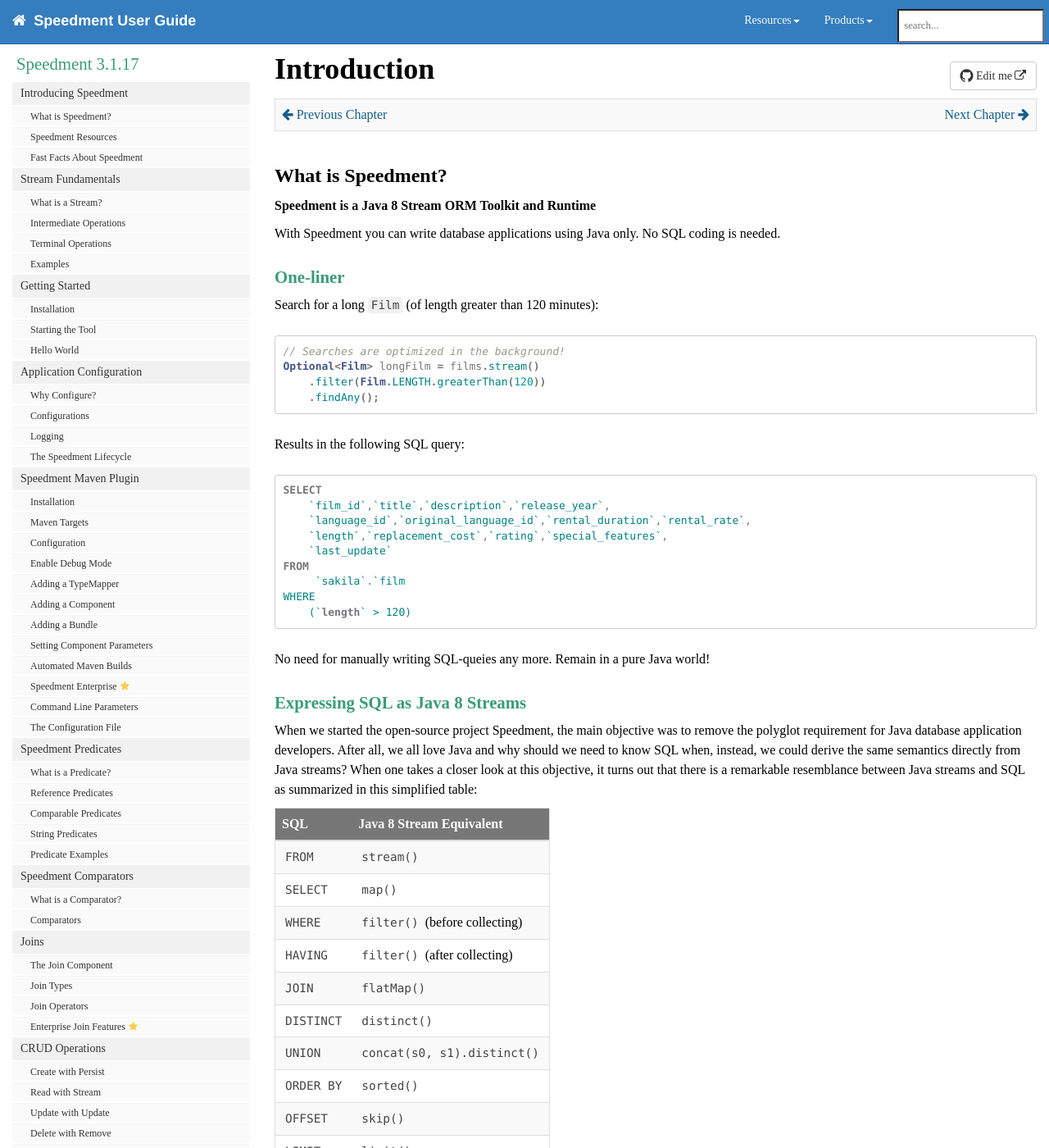
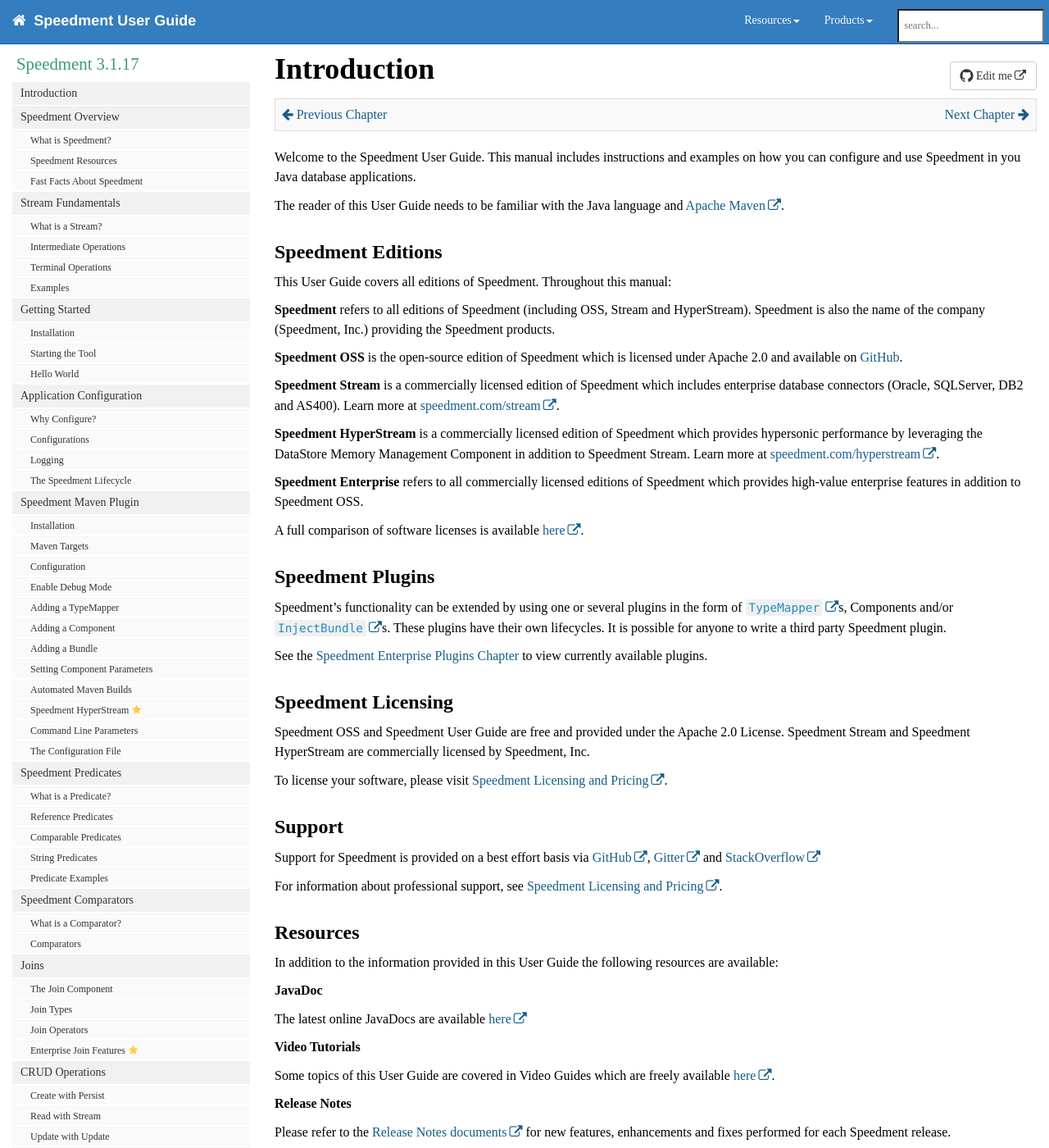
Before and after one commit to speedment/speedment-doc, a Jekyll site: the page built from pages/introduction.md, in a window 1280 px wide and 1400 px high. Shown: the whole window at 82% size. Built offline with Jekyll 4.4.1, drawn with Linux system fonts in a browser that asks for light colours; nearby versions of some CDN libraries; comment, search, counter and statistics services are not loaded; some of the changed text lies outside the part shown.

Commit message:
Rewrite Introduction

````diff
--- a/_data/sidebars/mydoc_sidebar.yml
+++ b/_data/sidebars/mydoc_sidebar.yml
@@ -19,8 +19,12 @@
       output: pdf
       type: frontmatter
 
-  - title: Introducing Speedment
+  - title: Introduction
     url: introduction.html#top
+    output: web, pdf
+
+  - title: Speedment Overview
+    url: overview.html#top
     output: web, pdf
     folderitems:
 
@@ -154,9 +158,9 @@
       output: web, pdf
       type: homepage
 
-    - title: Speedment Enterprise
+    - title: Speedment HyperStream
       enterprise: true
-      url: maven.html#speedment-enterprise
+      url: maven.html#speedment-hyperstream
       output: web, pdf
       type: homepage
 
--- a/pages/datastore.md
+++ b/pages/datastore.md
@@ -1,7 +1,7 @@
 ---
 permalink: datastore.html
 sidebar: mydoc_sidebar
-title: Data Store
+title: DataStore Acceleration
 keywords: Data Store, In, Memory, Acceleration
 toc: false
 Tags: Data Store
@@ -12,7 +12,7 @@
 {% include prev_next.html %}
 
 ## What is DataStore?
-The Speedment Enterprise Datastore is a proprietary module for Speedment that stores database entities in-memory, allowing database queries to be performed extremely fast, utilizing the Java 8 Stream API to the fullest.
+The Speedment Enterprise DataStore is a proprietary module for Speedment that stores database entities in-memory, allowing database queries to be performed extremely fast, utilizing the Java 8 Stream API to the fullest.
 
 A Stream does not describe any details about how data is retrieved, in fact this is delegated to the framework defining the pipeline source and termination. There is nothing in the design of a stream entailing data must come from a SQL query. This fact is used by Speedment Enterprise that contains an in-JVM-memory analytics engine called DataStore, allowing streams to connect directly to RAM instead of remote databases.
 
@@ -26,7 +26,7 @@
 The DataStore module needs to be referenced both in your pom.xml file and in you application.
 
 ### POM File
-Use the [Initializer](https://www.speedment.com/initializer/) to get a POM file template. To use DataStore, add it as a dependency to the speedment-enterprise-maven-plugin and mention it as a component:
+Use the [Initializer](https://www.speedment.com/initializer/) to get a POM-file template. To use DataStore, add it as a dependency to the speedment-enterprise-maven-plugin and mention it as a component:
 ``` xml
     <plugin>
         <groupId>com.speedment.enterprise</groupId>
--- a/pages/integration.md
+++ b/pages/integration.md
@@ -46,9 +46,7 @@
 private @Autowired FilmManager films;
 ```
 
-There is a specific Spring Boot plugin that you can add to your speedment maven plugin of you use the Enterprise version.
-
-Read more on how to use the Speedment with Spring Boot [here](https://github.com/speedment/speedment/wiki/Tutorial:-Speedment-Spring-Boot-Integration)
+There is a specific [Spring Boot plugin](https://github.com/speedment/speedment/wiki/Tutorial:-Speedment-Spring-Boot-Integration) that you can add to your Speedment Maven-plugin if you use Speedment Stream or HyperStream.
 
 
 ## Java EE
@@ -122,7 +120,7 @@
 ```
 Once the plugin is added, you gain access to a number of additional methods related to JSON handling.
 
-A more advanced JSON Plugin is available in Speedment Enterprise. [Read more about that here](enterprise_json#top).
+A more advanced JSON Plugin is available for Speedment Stream and HyperStream. [Read more about it here](enterprise_json#top).
 
 ## Enum
 If you have a database where String columns are stored as a limited number of distinct values (i.e. has low cardinality), consider using the Speedment Enum plugin. It will enable mapping of String columns to java enums, allowing more efficient use of memory and increased type safety.
--- a/pages/introduction.md
+++ b/pages/introduction.md
@@ -11,115 +11,67 @@
 
 {% include prev_next.html %}
 
-## What is Speedment?
-__Speedment is a Java 8 Stream ORM Toolkit and Runtime__
+Welcome to the Speedment User Guide. This manual includes instructions and examples on how you can configure and use Speedment in you Java database applications.
 
-With Speedment you can write database applications using Java only. No SQL coding is needed.
+The reader of this User Guide needs to be familiar with the Java language and [Apache Maven](https://maven.apache.org/).
 
-### One-liner
-Search for a long `Film` (of length greater than 120 minutes):
-``` java
-// Searches are optimized in the background!
-Optional<Film> longFilm = films.stream()
-    .filter(Film.LENGTH.greaterThan(120))
-    .findAny();
-```
+## Speedment Editions
+This User Guide covers all editions of Speedment. Throughout this manual:
 
-Results in the following SQL query:
-```sql
-SELECT
-    `film_id`,`title`,`description`,`release_year`,
-    `language_id`,`original_language_id`,`rental_duration`,`rental_rate`,
-    `length`,`replacement_cost`,`rating`,`special_features`,
-    `last_update`
-FROM
-     `sakila`.`film
-WHERE
-    (`length` > 120)
-```
+__Speedment__ refers to all editions of Speedment (including OSS, Stream and HyperStream). Speedment is also the name of the company (Speedment, Inc.) providing the Speedment products.
 
-No need for manually writing SQL-queies any more. Remain in a pure Java world!
+__Speedment OSS__ is the open-source edition of Speedment which is licensed under Apache 2.0 and available on [GitHub](www.github.com/speedment/speedment).
 
-### Expressing SQL as Java 8 Streams
-When we started the open-source project Speedment, the main objective was to remove the polyglot requirement for Java database application developers. After all, we all love Java and why should we need to know SQL when, instead, we could derive the same semantics directly from Java streams? When one takes a closer look at this objective, it turns out that there is a remarkable resemblance between Java streams and SQL as summarized in this simplified table:
+__Speedment Stream__ is a commercially licensed edition of Speedment which includes enterprise database connectors (Oracle, SQLServer, DB2 and AS400). Learn more at [speedment.com/stream](https://speedment.com/stream).
 
-| SQL         | Java 8 Stream Equivalent          |
-| :---------- | :-------------------------------- |
-| `FROM`       | `stream()`   |
-| `SELECT`     | `map()`      |
-| `WHERE`      | `filter()` (before collecting) |
-| `HAVING`     | `filter()` (after collecting) |
-| `JOIN`       | `flatMap()`  |
-| `DISTINCT`   | `distinct()` |
-| `UNION`      | `concat(s0, s1).distinct()` |
-| `ORDER BY`   | `sorted()`   |
-| `OFFSET`     | `skip()`     |
-| `LIMIT`      | `limit()`    |
-| `GROUP BY`   | `collect(groupingBy())` |
-| `COUNT`      | `count()`    |
+__Speedment HyperStream__ is a commercially licensed edition of Speedment which provides hypersonic performance by leveraging the DataStore Memory Management Component in addition to Speedment Stream. Learn more at [speedment.com/hyperstream](https://speedment.com/hyperstream).
 
-Speedment allows all these Stream operations to be used. Read more on Stream to SQL Equivalences [here](https://speedment.github.io/speedment-doc/speedment_examples.html#sql-equivalences).
+__Speedment Enterprise__ refers to all commercially licensed editions of Speedment which provides high-value enterprise features in addition to Speedment OSS.
 
-## Features
+A full comparison of software licenses is available [here](https://speedment.com/pricing).
 
-### View Database Tables as Standard Java Streams
+## Speedment Plugins
+Speedment's functionality can be extended by using one or several plugins in the form of {{site.data.javadoc.TypeMapper}}s, Components and/or {{site.data.javadoc.InjectBundle}}s. These plugins have their own lifecycles. It is possible for anyone to write a third party Speedment plugin.
 
-* **Pure Java** - Stream API instead of SQL eliminates the need of a query language<br>
-* **Dynamic Joins** - Ability to perform joins as Java streams on the application side<br>
-* **Parallel Streams** - Workload can automatically be divided over several threads<br>
+See the [Speedment Enterprise Plugins Chapter](enterprise_plugins#top) to view currently available plugins.
 
-### Short and Concise Type Safe Code
+## Speedment Licensing
 
-* **Code Generation** - Automatic Java representation of the latest state of your database eliminates boilerplate code and the need of manually writing Java Entity classes while minimizing the risk for bugs.<br>
-* **Null Protection** - Minimizes the risk involved with database null values by wrapping to Java Optionals<br>
-* **Enum Integration** - Mapping of String columns to Java Enums increases memory efficiency and type safety<br>
+Speedment OSS and Speedment User Guide are free and provided under the Apache 2.0 License. Speedment Stream and Speedment HyperStream are commercially licensed by Speedment, Inc.
 
-### Lazy Evaluation for Increased Performance
+To license your software, please visit [Speedment Licensing and Pricing](https://speedment.com/pricing).
 
-* **Streams are Lazy** - Content from the database is pulled as elements are needed and consumed<br>
-* **Pipeline Introspection** - Optimized performance by short circuiting of stream operations<br>
+## Support
+Support for Speedment is provided on a best effort basis via [GitHub](https://github.com/speedment/speedment/issues), [Gitter](https://gitter.im/speedment/speedment) and [StackOverflow](http://stackoverflow.com/questions/tagged/speedment?sort=newest)
 
-## Speedment Resources
+For information about professional support, see [Speedment Licensing and Pricing](https://speedment.com/pricing).
 
-### Initializer
-An on-line Initializer that can create pom.xml and application templates are available [here](http://www.speedment.com/initializer)
+## Resources
+In addition to the information provided in this User Guide the following resources are available:
 
-### JavaDoc
+__JavaDoc__
+
 The latest online JavaDocs are available [here](http://www.javadoc.io/doc/com.speedment/runtime-deploy)
 
-### Release Notes
+__Video Tutorials__
+
+Some topics of this User Guide are covered in Video Guides which are freely available [here](https://speedment.com/video-tutorials).
+
+__Release Notes__
+
 Please refer to the [Release Notes documents](https://github.com/speedment/speedment/releases) for new features, enhancements and fixes performed for each Speedment release.
 
-## Fast Facts About Speedment
-Here are some fast facts about Speedment:
+__Initializer__
 
-### Supported Java Versions
-Speedment supports Java 8 and upwards. Earlier Java versions are not supported because they do not support Streams. Under Java 9, the new {{site.data.javadoc.StreamTakeWhile}} and {{site.data.javadoc.StreamDropWhile}} Stream operations will be automatically available under Speedment too.
+An online [Initializer](https://speedment.com/download) that can automatically generate a custom pom-file including the needed Maven dependencies to suit your project.
 
-When *OpenJDK 1.8* is used, JavaFX needs to be installed separately (e.g. `sudo apt-get install openjfx`) because JavaFX is used by the UI tool and was not shipped in that particular JDK version.
+{% include image.html file="Initializer.png" url="https://www.speedment.com/initializer" alt="The Speedment Initializer" caption="The Speedment Initializer" %}
 
-### Speedment Editions
-This Reference Manual covers all editions of Speedment:
-  * **Speedment** referes to the open-source edition of the product that can connect to open-source databases. It is also the name of the company (Speedment, Inc.) that provides the Speedment products.
-  * **Speedment Stream** provides connectivity to commercial databases (Oracle, SQL Server, DB2, AS400). Learn more at [speedment.com/stream](www.speedment.com/stream).
-  * **Speedment HyperStream** includes the same great features as Stream but also allow queries to be performed off-heap at hypersonic speeds by leveraging DataStore, a unique JVM-memory manager. Learn more at [speedment.com/hyperstream](www.speedment.com/hyperstream).
+## Contributing to Speedment
+We gladly welcome, and encourage contributions to Speedment OSS from the community. Read more [here](https://github.com/speedment/speedment/blob/master/CONTRIBUTING.md) on how to make a contribution.
 
-### Speedment Plugins
-Speedment's functionality can be extended by using one or several plugins in the form of {{site.data.javadoc.TypeMapper}}s, Components and/or {{site.data.javadoc.InjectBundle}}s. These plugins have their own lifecycles. It is possible for anyone to write a Speedment plugin.
-
-### Licensing
-Speedment open-source is licensed under the Apache 2 license. Speedment Stream and HyperStream is licensed under a commercial license.
-
-### Customer Support
-Open-source support for Speedment is provided on a best effort basis via [GitHub](https://github.com/speedment/speedment/issues), [Gitter](https://gitter.im/speedment/speedment) and [StackOverflow](http://stackoverflow.com/questions/tagged/speedment?sort=newest)
-
-Commercial support for any licensed software can be purchased. Read more on [Speedment Licensing and Pricing](http://www.speedment.com/pricing)
-
-### Contributing to Speedment
-We gladly welcome, and encourage contributions to Speedment open-source from the community. Read more [here](https://github.com/speedment/speedment/blob/master/CONTRIBUTING.md) on how to make a contribution.
-
-### Phone Home
-Speedment sends certain data back to our servers as described [here](https://github.com/speedment/speedment/blob/master/DISCLAIMER.MD)
-If you must and/or want to disable this function, contact us.
+## Phone Home
+Speedment sends certain data back to our servers as described [here](https://github.com/speedment/speedment/blob/master/DISCLAIMER.MD).
+If you must and/or want to disable this function, [contact us](https://speedment.com/contact).
 
 {% include prev_next.html %}
--- /dev/null
+++ b/pages/overview.md
@@ -0,0 +1,91 @@
+---
+permalink: overview.html
+sidebar: mydoc_sidebar
+title: Speedment Overview
+keywords: Speedment, Preface, Editions, Arcitecture, Plugins, Licensing, Support, JavaDoc, Contributing
+toc: false
+Tags: Introduction, Preface, License
+previous: introduction.html
+next: stream_fundamentals.html
+---
+
+{% include prev_next.html %}
+
+## What is Speedment?
+Speedment is a Java 8 Stream ORM Toolkit and Runtime.
+
+With Speedment you can write database applications using Java only. No SQL coding is needed.
+
+## Why Speedment?
+
+### One-liner
+Search for a long `Film` (of length greater than 120 minutes):
+``` java
+// Searches are optimized in the background!
+Optional<Film> longFilm = films.stream()
+    .filter(Film.LENGTH.greaterThan(120))
+    .findAny();
+```
+
+Results in the following SQL query:
+```sql
+SELECT
+    `film_id`,`title`,`description`,`release_year`,
+    `language_id`,`original_language_id`,`rental_duration`,`rental_rate`,
+    `length`,`replacement_cost`,`rating`,`special_features`,
+    `last_update`
+FROM
+     `sakila`.`film
+WHERE
+    (`length` > 120)
+```
+
+No need for manually writing SQL-queries any more. Remain in a pure Java world!
+
+### Expressing SQL as Java 8 Streams
+When we started the open-source project Speedment, the main objective was to remove the polyglot requirement for Java database application developers. After all, we all love Java and why should we need to know SQL when, instead, we could derive the same semantics directly from Java streams? When one takes a closer look at this objective, it turns out that there is a remarkable resemblance between Java streams and SQL as summarized in this simplified table:
+
+| SQL         | Java 8 Stream Equivalent          |
+| :---------- | :-------------------------------- |
+| `FROM`       | `stream()`   |
+| `SELECT`     | `map()`      |
+| `WHERE`      | `filter()` (before collecting) |
+| `HAVING`     | `filter()` (after collecting) |
+| `JOIN`       | `flatMap()`  |
+| `DISTINCT`   | `distinct()` |
+| `UNION`      | `concat(s0, s1).distinct()` |
+| `ORDER BY`   | `sorted()`   |
+| `OFFSET`     | `skip()`     |
+| `LIMIT`      | `limit()`    |
+| `GROUP BY`   | `collect(groupingBy())` |
+| `COUNT`      | `count()`    |
+
+Speedment allows all these Stream operations to be used. Read more on Stream to SQL Equivalences [here](https://speedment.github.io/speedment-doc/speedment_examples.html#sql-equivalences).
+
+## Features
+
+### View Database Tables as Standard Java Streams
+
+* **Pure Java** - Stream API instead of SQL eliminates the need of a query language<br>
+* **Dynamic Joins** - Ability to perform joins as Java streams on the application side<br>
+* **Parallel Streams** - Workload can automatically be divided over several threads<br>
+
+### Short and Concise Type Safe Code
+
+* **Code Generation** - Automatic Java representation of the latest state of your database eliminates boilerplate code and the need of manually writing Java Entity classes while minimizing the risk for bugs.<br>
+* **Null Protection** - Minimizes the risk involved with database null values by wrapping to Java Optionals<br>
+* **Enum Integration** - Mapping of String columns to Java Enums increases memory efficiency and type safety<br>
+
+### Lazy Evaluation for Increased Performance
+
+* **Streams are Lazy** - Content from the database is pulled as elements are needed and consumed<br>
+* **Pipeline Introspection** - Optimized performance by short circuiting of stream operations<br>
+
+### Supported Java Versions
+Speedment supports Java 8 and upwards. Earlier Java versions are not supported because they do not support Streams. Under Java 9, the new {{site.data.javadoc.StreamTakeWhile}} and {{site.data.javadoc.StreamDropWhile}} Stream operations will be automatically available under Speedment too.
+
+When *OpenJDK 1.8* is used, JavaFX needs to be installed separately (e.g. `sudo apt-get install openjfx`) because JavaFX is used by the UI tool and was not shipped in that particular JDK version.
+
+
+
+{% include prev_next.html %}
````
Also changed, not shown: other parts of pages/integration.md (+1 -1 lines), other parts of pages/introduction.md (+1 -1 lines), images/Initializer.png (added).
